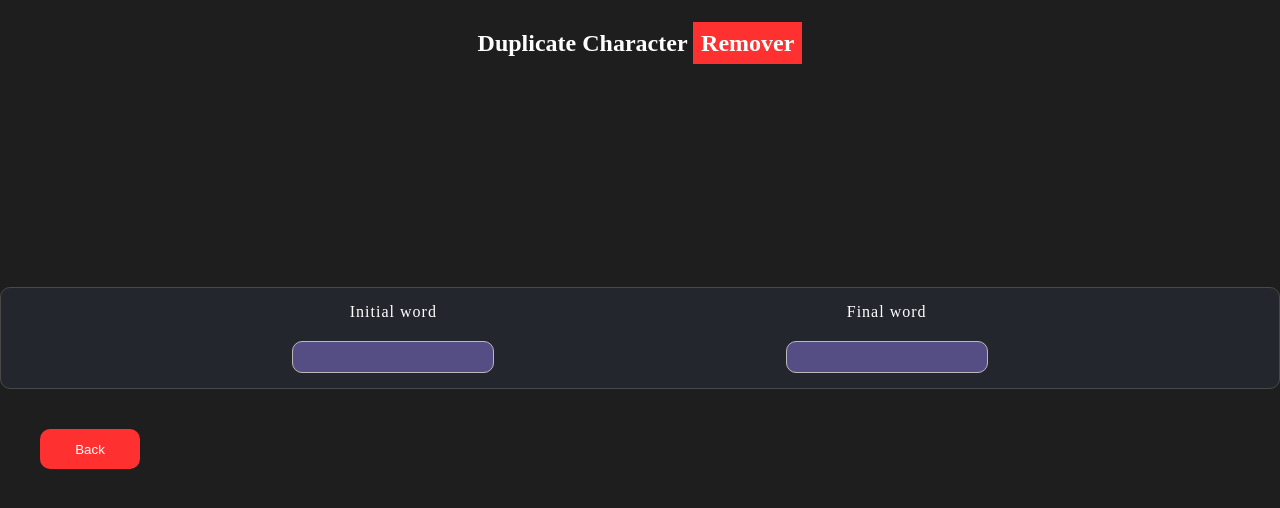
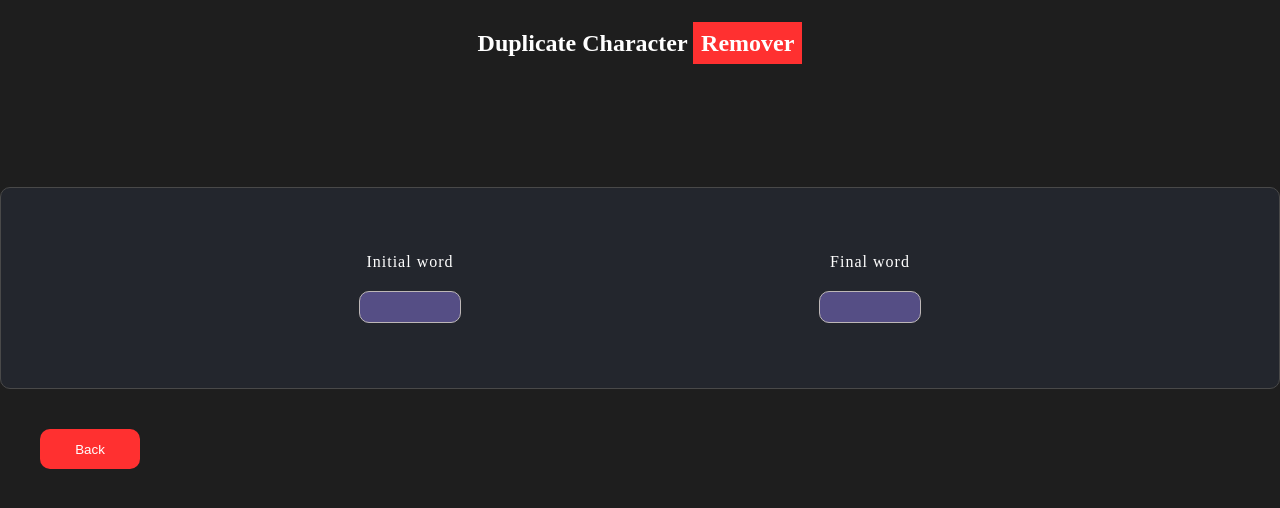
Before and after one commit to Natioterom/delete_characters, a React (Vite) app: page /result in a window 1280 px wide. Shown: the top 508 px of the page. Built offline with nearby package versions, Linux system fonts and the light colour scheme.

Commit message:
changes css

```diff
--- a/src/App.css
+++ b/src/App.css
@@ -1,14 +1,14 @@
 
 body{
     background-color: #1E1E1E;
-    color:white
+    color:white;
 }
 /* Define el estilo de cada letra del abecedario en mayúscula */
 .A {
     background-color: #f8c9c9; /* color de fondo */
   }
   .B {
-    background-color: #f8cfb3; /* color de fondo */
+    background-color: #deaa80; /* color de fondo */
   }
   .C {
     background-color: #f7d6a0; /* color de fondo */
@@ -20,7 +20,7 @@ body{
     background-color: #f2dd7c; /* color de fondo */
   }
   .F {
-    background-color: #ecdf74; /* color de fondo */
+    background-color: #74e0ec; /* color de fondo */
   }
   .G {
     background-color: #d5df6c; /* color de fondo */
@@ -38,10 +38,10 @@ body{
     background-color: #5edf4c; /* color de fondo */
   }
   .L {
-    background-color: #48e443; /* color de fondo */
+    background-color: #75d172; /* color de fondo */
   }
   .M {
-    background-color: #2be43e; /* color de fondo */
+    background-color: #139e21; /* color de fondo */
   }
   .N {
     background-color: #2ee49a; /* color de fondo */
@@ -62,7 +62,7 @@ body{
     background-color: #b1e6d1; /* color de fondo */
   }
   .S {
-    background-color: #d4b4b4; /* color de fondo */
+    background-color: #d74cf3; /* color de fondo */
   }
   .T {
     background-color: #efb1c1; /* color de fondo */
@@ -80,8 +80,8 @@ body{
     background-color: #f5b82e; /* color de fondo */
   }
   .Y {
-    background-color: #f6bd0f; /* color de fondo */
+    background-color:  #d4b4b4; /* color de fondo */
   }
   .Z {
-    background-color: #f9c408; /* color de fondo */
+    background-color: #df73f4; /* color de fondo */
   }
--- a/src/Components/Result/styles.css
+++ b/src/Components/Result/styles.css
@@ -18,7 +18,7 @@
     display:flex;
     justify-content: center;
     align-items: center;
-    padding: 100px;
+    padding: 50px;
     flex-wrap: wrap;
 }
 .character-card{
@@ -37,13 +37,16 @@
 }
 
 .container-label-initial-word{
-    display:flex;
+
+    display: flex;
     align-items: center;
     justify-content: space-evenly;
     background-color: #23262D;
-    height: 100px;
+    min-height: 200px;
     border-radius: 10px;
     border: 1px solid #494949;
+    min-width: 200px;
+    flex-wrap: wrap;;
 }
 .label-initial-word{
     display: flex;
@@ -52,7 +55,7 @@
     background-color: rgb(85, 78, 133);
     border: 1px solid #bdb7b7;
     border-radius:10px;
-    width:200px;
+    min-width:100px;
     height: 30px;
     font-size: large;
     font-weight: bold;
```
